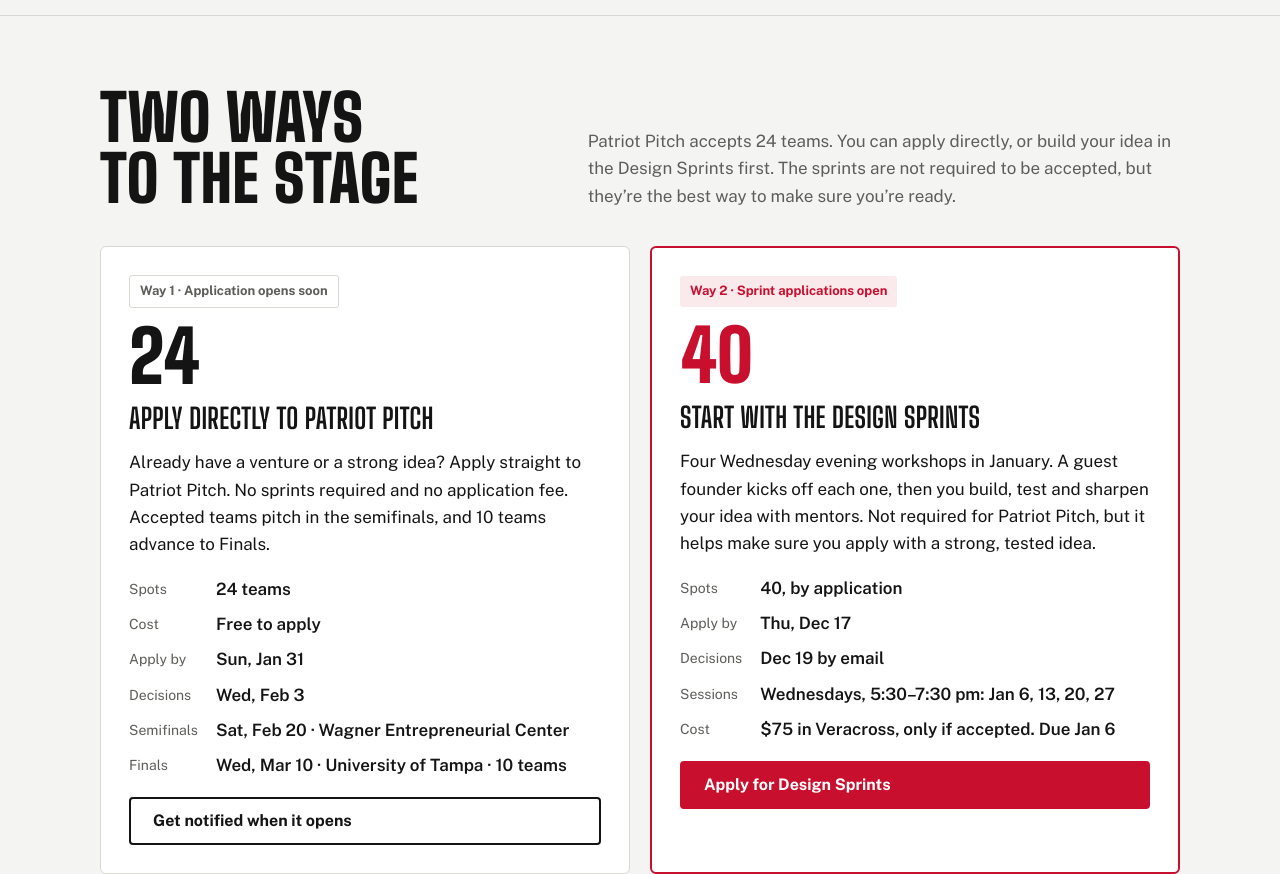
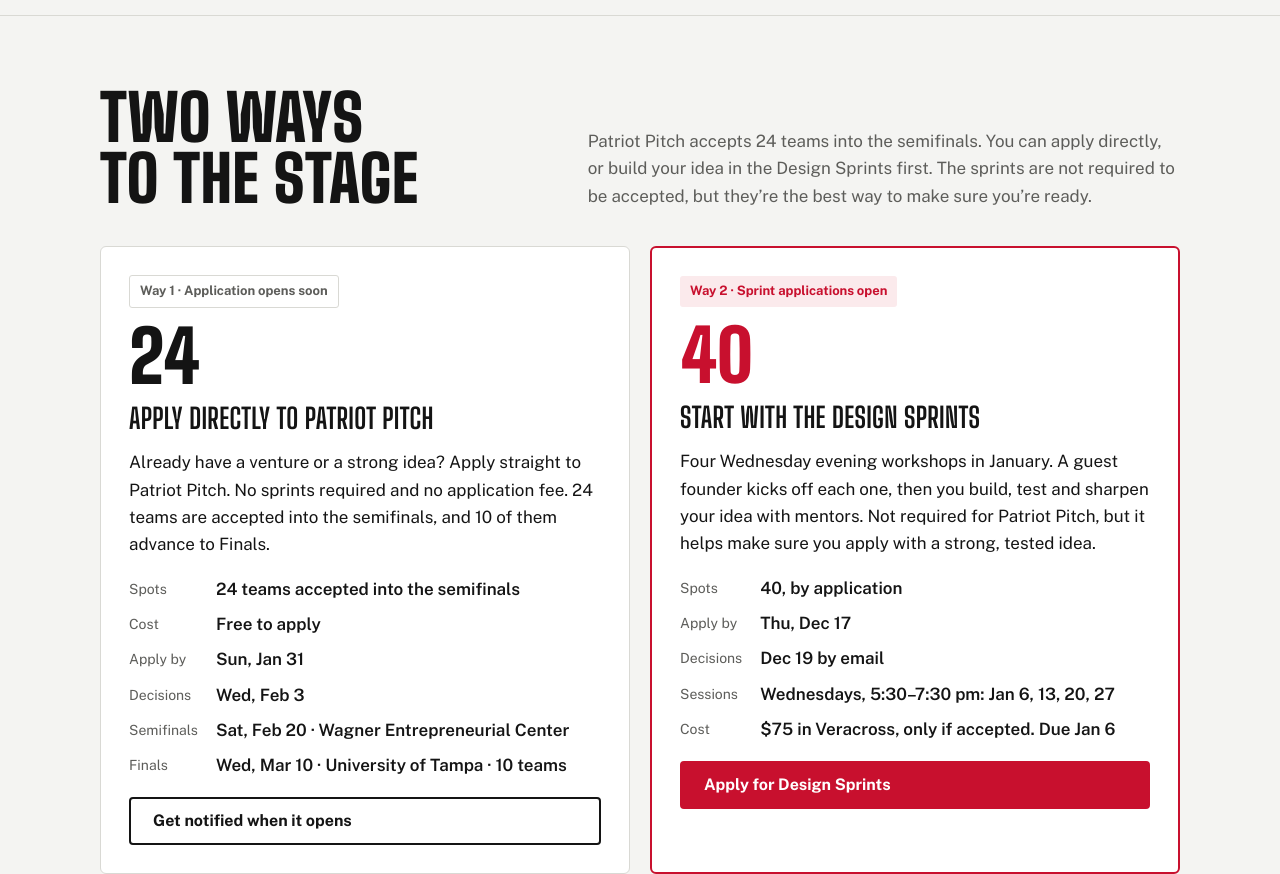
Before and after one commit to bbrennan-forge/patriot-pitch, a plain HTML site: page index.html in a window 1280 px wide. Shown: the part 840-1714 px from the top of the page. Drawn offline with nearby package versions, Linux system fonts and the light colour scheme.

Commit message:
Add files via upload

```diff
--- a/index.html
+++ b/index.html
@@ -274,16 +274,16 @@ footer .ei-full{height:72px;width:auto;background:none;padding:0;border-radius:0
     <div class="wrap">
       <div class="sec-head">
         <h2>Two ways to the stage</h2>
-        <p>Patriot Pitch accepts 24 teams. You can apply directly, or build your idea in the Design Sprints first. The sprints are not required to be accepted, but they’re the best way to make sure you’re ready.</p>
+        <p>Patriot Pitch accepts 24 teams into the semifinals. You can apply directly, or build your idea in the Design Sprints first. The sprints are not required to be accepted, but they’re the best way to make sure you’re ready.</p>
       </div>
       <div class="programs">
         <article class="prog">
           <span class="tag soon">Way 1 · Application opens soon</span>
           <div class="bignum" style="color:var(--ink)">24</div>
           <h3>Apply directly to Patriot Pitch</h3>
-          <p>Already have a venture or a strong idea? Apply straight to Patriot Pitch. No sprints required and no application fee. Accepted teams pitch in the semifinals, and 10 teams advance to Finals.</p>
+          <p>Already have a venture or a strong idea? Apply straight to Patriot Pitch. No sprints required and no application fee. 24 teams are accepted into the semifinals, and 10 of them advance to Finals.</p>
           <dl class="facts">
-            <dt>Spots</dt><dd>24 teams</dd>
+            <dt>Spots</dt><dd>24 teams accepted into the semifinals</dd>
             <dt>Cost</dt><dd>Free to apply</dd>
             <dt>Apply by</dt><dd>Sun, Jan 31</dd>
             <dt>Decisions</dt><dd>Wed, Feb 3</dd>
@@ -321,7 +321,7 @@ footer .ei-full{height:72px;width:auto;background:none;padding:0;border-radius:0
         <div class="stub"><div class="n">01</div><div class="d">Dec 17</div><div class="t">Design Sprint applications due</div><div class="w">Thursday · 11:59 pm</div></div>
         <div class="stub"><div class="n">02</div><div class="d">Jan 6</div><div class="t">Design Sprints begin</div><div class="w">Wednesdays, 5:30–7:30 pm, through Jan 27</div></div>
         <div class="stub"><div class="n">03</div><div class="d">Jan 31</div><div class="t">Patriot Pitch applications due</div><div class="w">Sunday · no fee</div></div>
-        <div class="stub"><div class="n">04</div><div class="d">Feb 3</div><div class="t">Decisions on 24 spots</div><div class="w">Wednesday</div></div>
+        <div class="stub"><div class="n">04</div><div class="d">Feb 3</div><div class="t">Decisions on 24 semifinal spots</div><div class="w">Wednesday</div></div>
         <div class="stub"><div class="n">05</div><div class="d">Feb 13</div><div class="t">Semifinal Bootcamp</div><div class="w">Saturday</div></div>
         <div class="stub"><div class="n">06</div><div class="d">Feb 20</div><div class="t">Semifinals</div><div class="w">Saturday · 24 teams · Wagner Entrepreneurial Center</div></div>
         <div class="stub"><div class="n">07</div><div class="d">Feb 27</div><div class="t">Finals Bootcamp</div><div class="w">Saturday · 10 finalists</div></div>
@@ -450,10 +450,10 @@ footer .ei-full{height:72px;width:auto;background:none;padding:0;border-radius:0
     <div class="wrap">
       <div class="sec-head">
         <h2>Patriot Pitch</h2>
-        <p>Every student with a venture can apply. You don’t need to do the Design Sprints, and there’s no application fee. We accept 24 teams. Semifinalists get a bootcamp, then pitch to judges in the Wagner Entrepreneurial Center on February 20 in morning and afternoon cohorts. The top 10 teams get a Finals bootcamp and take the stage on March 10 at the University of Tampa, in front of judges and families, competing for $3,500 in prizes.</p>
+        <p>Every student with a venture can apply. You don’t need to do the Design Sprints, and there’s no application fee. We accept 24 teams into the semifinals. Semifinalists get a bootcamp, then pitch to judges in the Wagner Entrepreneurial Center on February 20 in morning and afternoon cohorts. The top 10 teams get a Finals bootcamp and take the stage on March 10 at the University of Tampa, in front of judges and families, competing for $3,500 in prizes.</p>
       </div>
       <div class="path" aria-label="Patriot Pitch path">
-        <div><div class="d">24</div><div class="t">Teams accepted</div><div class="s">Decisions Feb 3</div></div>
+        <div><div class="d">24</div><div class="t">Teams accepted into the semifinals</div><div class="s">Decisions Feb 3</div></div>
         <div><div class="d">Feb 20</div><div class="t">Semifinals</div><div class="s">AM and PM cohorts</div></div>
         <div><div class="d">10</div><div class="t">Teams advance</div><div class="s">Finals Bootcamp Feb 27</div></div>
         <div class="final"><div class="d">$3,500</div><div class="t">Finals</div><div class="s">Mar 10 · University of Tampa</div></div>
@@ -472,6 +472,7 @@ footer .ei-full{height:72px;width:auto;background:none;padding:0;border-radius:0
       <div class="faq">
         <div>
           <details><summary>Do I have to do the Design Sprints to get into Patriot Pitch?</summary><p>No. The sprints are not mandatory, and you can be accepted to Patriot Pitch without them. They do help you build and test your idea so your application is stronger.</p></details>
+          <details><summary>Is it OK if I decide not to enter Patriot Pitch after the Design Sprints?</summary><p>Yes. You don’t have to enter Patriot Pitch after attending the Design Sprints.</p></details>
           <details><summary>How many teams get into Patriot Pitch?</summary><p>24 teams are accepted to the semifinals on February 20. The top 10 advance to Finals on March 10 at the University of Tampa.</p></details>
           <details><summary>I’ve pitched before. Can I use my old pitch?</summary><p>No. Returning students are welcome to apply, but you’ll need a new pitch for this year’s Patriot Pitch.</p></details>
           <details><summary>Does Patriot Pitch cost anything?</summary><p>No. There’s no application fee for Patriot Pitch. The $75 fee is only for Design Sprints, and only if you’re accepted.</p></details>
```
